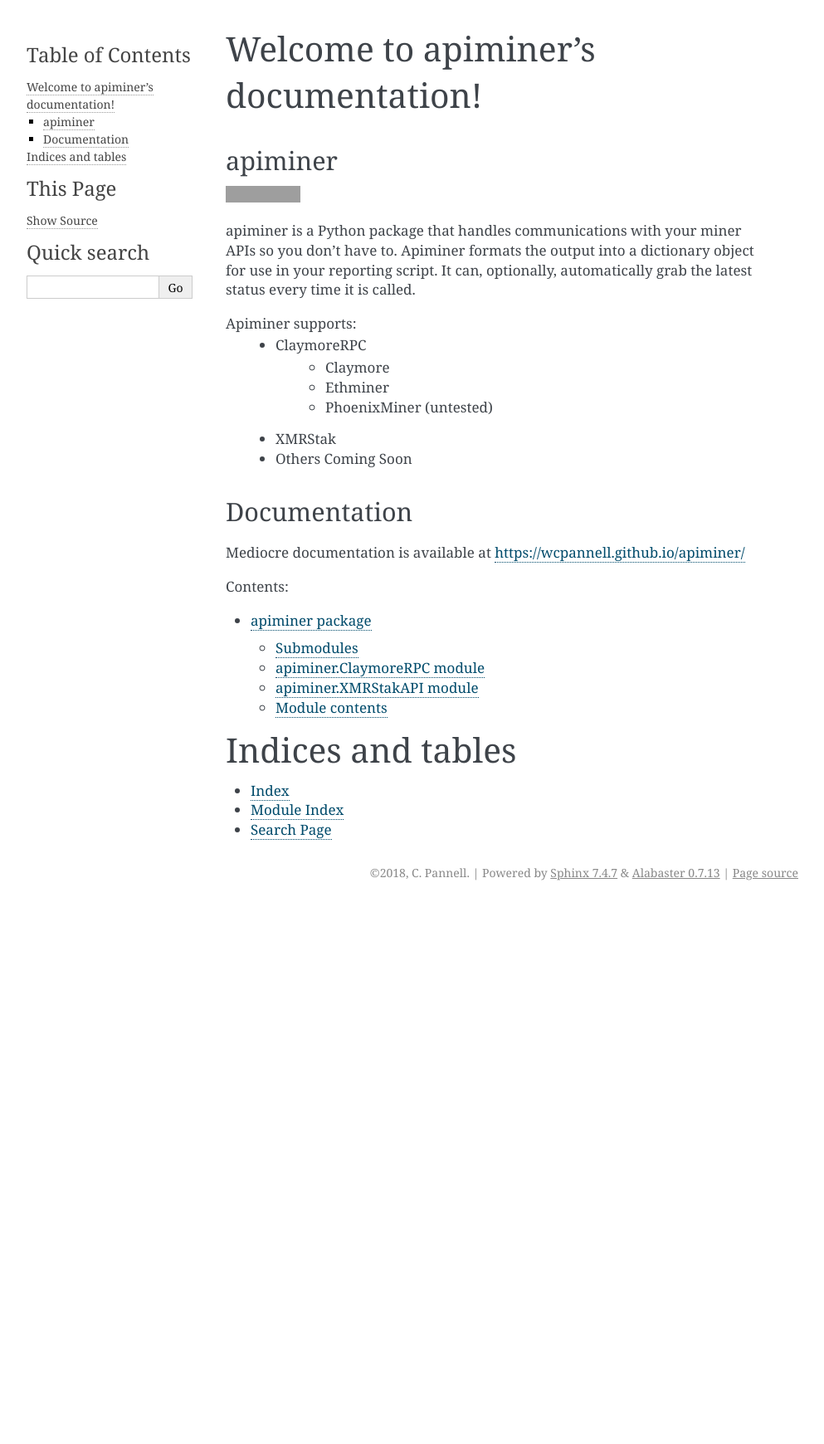
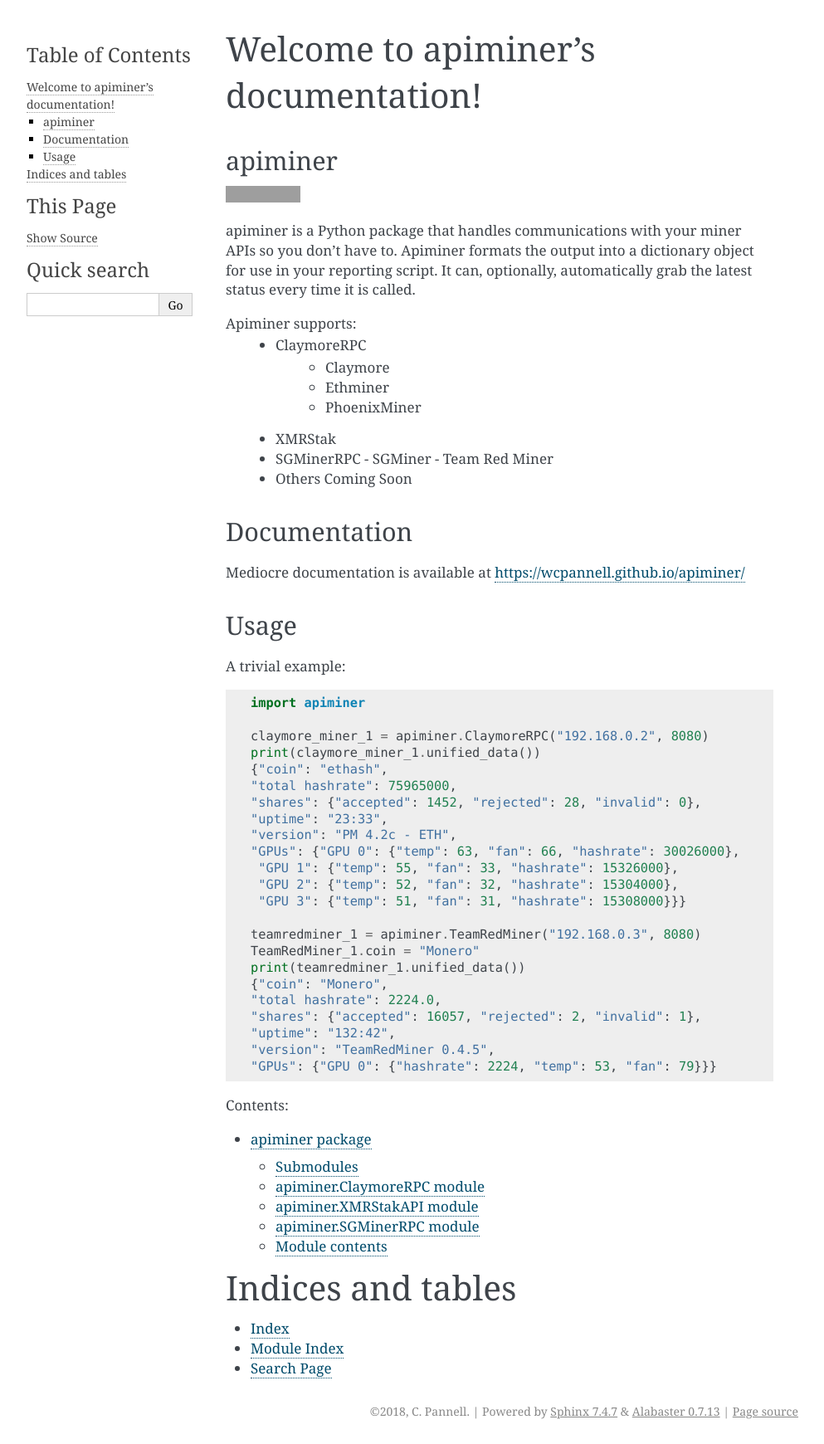
Before and after one commit to wcpannell/apiminer, a Sphinx documentation site: the page built from docs/index.rst, in a window 1280 px wide. Shown: the whole page at 83% size, without its empty margins (148-1141 px from the left). Built offline with Sphinx 7.4.7, drawn with Linux system fonts in a browser that asks for light colours; before the commit the page ends 1091 px from its top, so only the background shows below that; grey boxes are pictures that could not be loaded.

Commit message:
Add SGMinerRPC to Docs. Update Readme

```diff
--- a/README.rst
+++ b/README.rst
@@ -9,10 +9,41 @@
  * ClaymoreRPC
      - Claymore
      - Ethminer
-     - PhoenixMiner (untested)
+     - PhoenixMiner
  * XMRStak
+ * SGMinerRPC
+   - SGMiner
+   - Team Red Miner
  * Others Coming Soon
 
 Documentation
 -------------
 Mediocre documentation is available at https://wcpannell.github.io/apiminer/
+
+Usage
+-----
+A trivial example::
+
+        import apiminer
+
+        claymore_miner_1 = apiminer.ClaymoreRPC("192.168.0.2", 8080)
+        print(claymore_miner_1.unified_data())
+        {"coin": "ethash",
+        "total hashrate": 75965000,
+        "shares": {"accepted": 1452, "rejected": 28, "invalid": 0},
+        "uptime": "23:33",
+        "version": "PM 4.2c - ETH",
+        "GPUs": {"GPU 0": {"temp": 63, "fan": 66, "hashrate": 30026000},
+         "GPU 1": {"temp": 55, "fan": 33, "hashrate": 15326000},
+         "GPU 2": {"temp": 52, "fan": 32, "hashrate": 15304000},
+         "GPU 3": {"temp": 51, "fan": 31, "hashrate": 15308000}}}
+
+        teamredminer_1 = apiminer.TeamRedMiner("192.168.0.3", 8080)
+        TeamRedMiner_1.coin = "Monero"
+        print(teamredminer_1.unified_data())
+        {"coin": "Monero",
+        "total hashrate": 2224.0,
+        "shares": {"accepted": 16057, "rejected": 2, "invalid": 1},
+        "uptime": "132:42",
+        "version": "TeamRedMiner 0.4.5",
+        "GPUs": {"GPU 0": {"hashrate": 2224, "temp": 53, "fan": 79}}}
--- a/docs/apiminer.rst
+++ b/docs/apiminer.rst
@@ -20,6 +20,14 @@
     :undoc-members:
     :show-inheritance:
 
+apiminer.SGMinerRPC module
+--------------------------
+
+.. automodule:: apiminer.SGMinerRPC
+    :members:
+    :undoc-members:
+    :show-inheritance:
+
 
 Module contents
 ---------------
```
